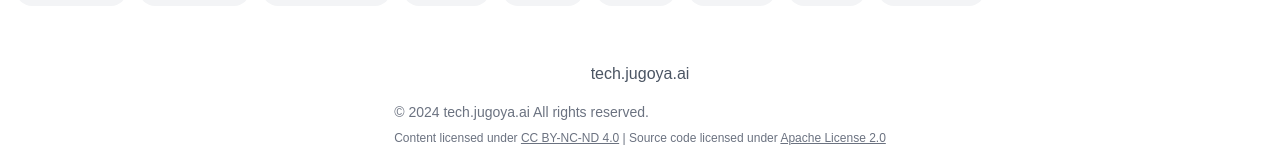
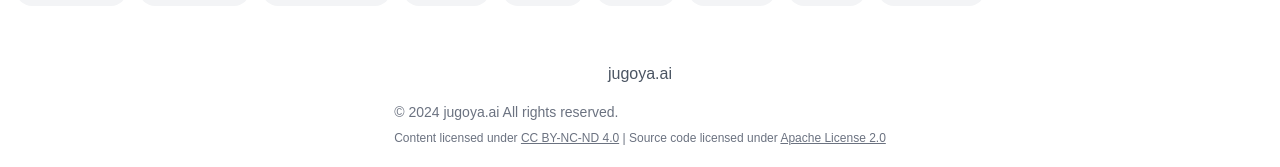
Before and after one commit to yonaka15/tech-jugoya-ai, a Next.js app: page / in a window 1280 px wide. Shown: the part 874-1041 px from the top of the page. Built offline with nearby package versions, Linux system fonts and the light colour scheme; no server answers.

Commit message:
refactor: update domain in footer to jugoya.ai
- Remove 'tech.' prefix from domain name in footer links and copyright

```diff
--- a/src/components/layout/Footer.tsx
+++ b/src/components/layout/Footer.tsx
@@ -9,15 +9,15 @@
         <div className="flex flex-col items-center justify-center space-y-4">
           <div className="flex items-center space-x-2">
             <a
-              href="https://tech.jugoya.ai"
+              href="https://jugoya.ai"
               className="text-gray-600 hover:text-gray-800 dark:text-gray-400 dark:hover:text-gray-200 transition-colors"
             >
-              tech.jugoya.ai
+              jugoya.ai
             </a>
           </div>
           <div className="text-sm text-gray-500 dark:text-gray-400">
             <p>
-              © {currentYear} tech.jugoya.ai All rights reserved.
+              © {currentYear} jugoya.ai All rights reserved.
             </p>
             <p className="mt-2 text-xs">
               Content licensed under{' '}
```
